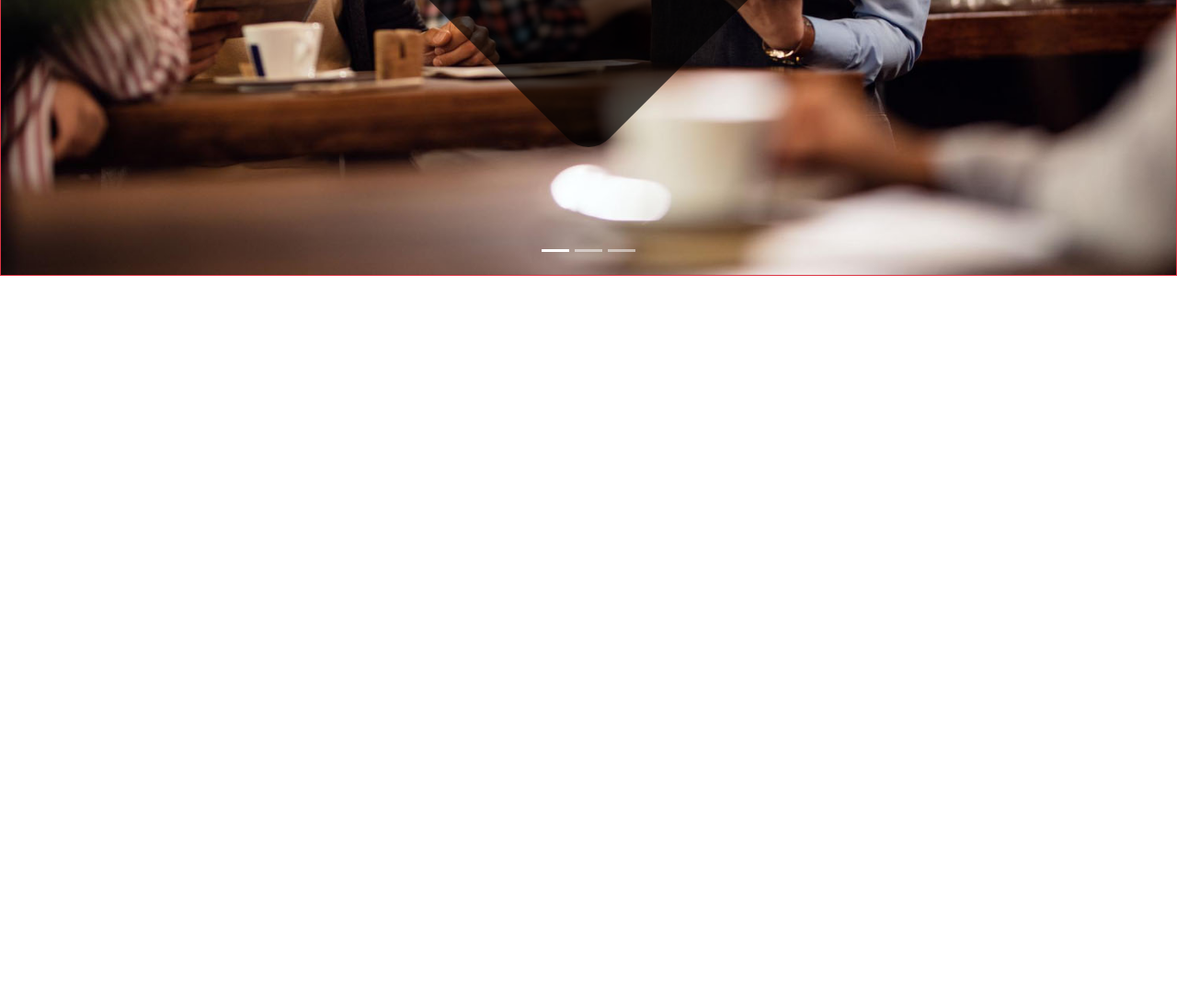
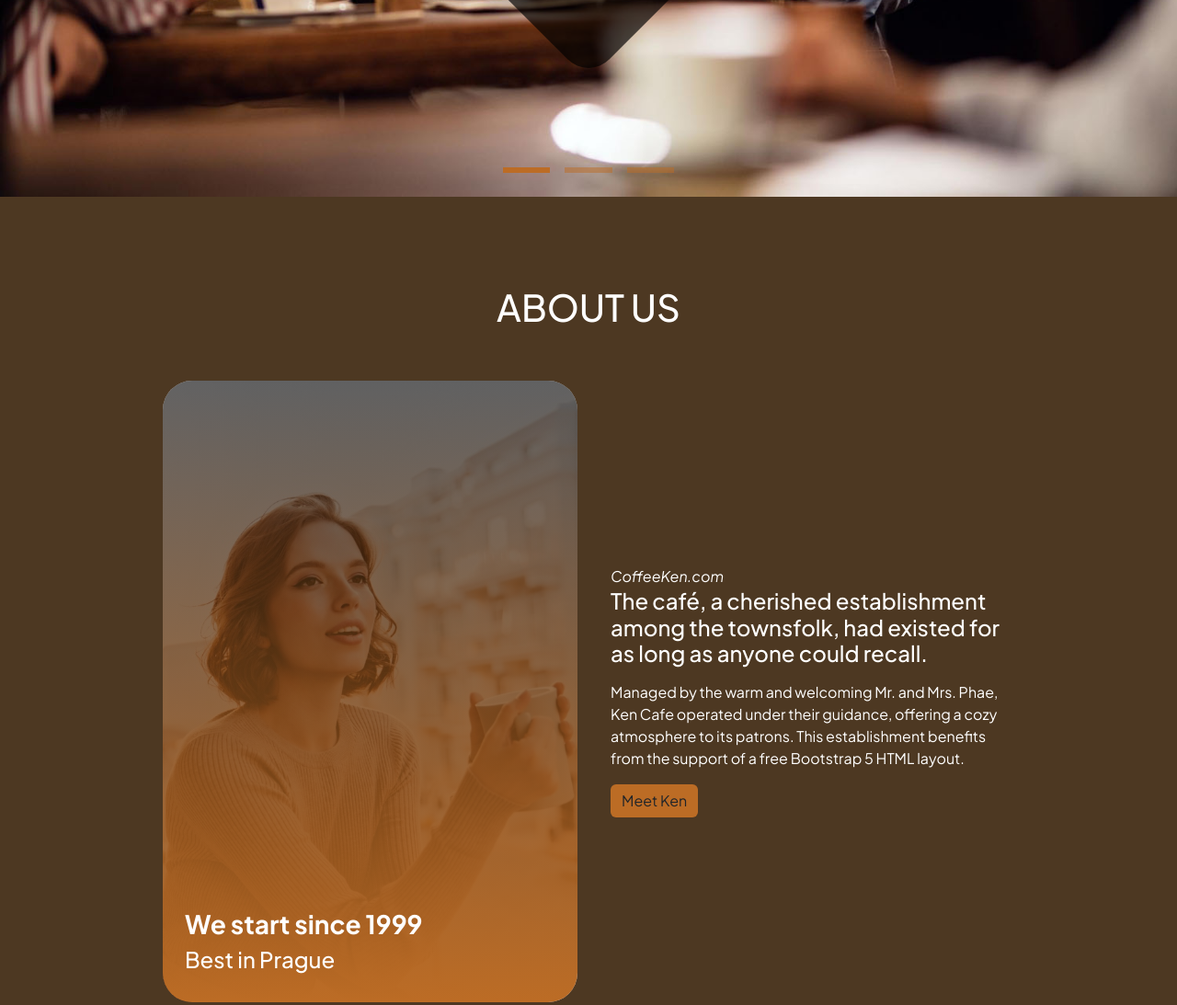
Before and after one commit to FKenanS/Bootstrap_CoffeeShop_Project, a plain HTML site: page Bootstrap-project/index.html in a window 1280 px wide. Shown: the part 586-1679 px from the top of the page at 92% size. Before the commit the page ends 886 px from the top, so only its background shows below. Drawn offline with nearby package versions, Linux system fonts and the light colour scheme.

Commit message:
about-us

```diff
--- a/Bootstrap-project/css/style.css
+++ b/Bootstrap-project/css/style.css
@@ -11,10 +11,13 @@
   --section-color:#b78752;
 }
 
-/* Navbar */
+/*! Navbar */
 
 .navbar{
   background-color: transparent !important;
+  position: fixed;
+  z-index: 1;
+  width: 100%;
 }
 
 .navbar .container{
@@ -45,6 +48,7 @@
 
 .carousel-item img{
   height: 100%;
+  object-fit: cover;
 }
 
 
@@ -84,3 +88,39 @@
   left: 50%;
   transform: translate(-50%, -50%) rotate(45deg);
 }
+
+.carousel-indicators button{
+  background-color: var(--primary-color) !important;
+  padding: 0.1rem !important;
+  width: 3rem !important;
+}
+
+
+/* !ABOUT */
+
+section#about{
+  background-color: var(--secondary-color);
+  width: 100%;
+}
+
+.img-container{
+  position: relative;
+}
+
+.img-container img{
+  width: 100%;
+}
+
+.about-info{
+  position: absolute;
+  top: 0;
+  left: 0;
+  width: 100%;
+  height: 100%;
+  background-image:linear-gradient(to bottom, rgba(0, 0, 0, 0.6), rgb(188, 108, 37, 1));
+}
+
+section#about button{
+  background-color: var(--primary-color);
+  border: none;
+}
--- a/Bootstrap-project/index.html
+++ b/Bootstrap-project/index.html
@@ -56,17 +56,19 @@
           type="button"
           data-bs-target="#carouselExampleCaptions"
           data-bs-slide-to="0"
-          class="active"
+          class="active mx-2"
           aria-current="true"
           aria-label="Slide 1"
         ></button>
         <button
+          class="mx-2"
           type="button"
           data-bs-target="#carouselExampleCaptions"
           data-bs-slide-to="1"
           aria-label="Slide 2"
         ></button>
         <button
+          class="mx-2"
           type="button"
           data-bs-target="#carouselExampleCaptions"
           data-bs-slide-to="2"
@@ -74,7 +76,7 @@
         ></button>
       </div>
       <div class="carousel-inner">
-        <div class="carousel-item active border border-danger">
+        <div class="carousel-item active">
           <img src="./img/slider1.jpg" class="d-block w-100" alt="..." />
           <div class="carousel-caption d-none d-md-block">
             <div class="hero">
@@ -92,15 +94,31 @@
         <div class="carousel-item">
           <img src="./img/slider2.jpg" class="d-block w-100" alt="..." />
           <div class="carousel-caption d-none d-md-block">
-            <h5>Second slide label</h5>
-            <p>Some representative placeholder content for the second slide.</p>
+            <div class="hero">
+              <em>Welcome to KenCafe.com</em>
+              <h1 class="display-1 fw-bolder">Cafe Ken</h1>
+              <p class="fs-5 mb-3">Your Favourite Coffee daily lives</p>
+              <div class="btn-container">
+                <button class="btn me-1 rounded-pill">Our Story</button>
+                <button class="btn ms-1 rounded-pill">Check Menu</button>
+              </div>
+            </div>
+            <div class="black rounded-5"></div>
           </div>
         </div>
         <div class="carousel-item">
           <img src="./img/slider3.jpg" class="d-block w-100" alt="..." />
           <div class="carousel-caption d-none d-md-block">
-            <h5>Third slide label</h5>
-            <p>Some representative placeholder content for the third slide.</p>
+            <div class="hero">
+              <em>Welcome to KenCafe.com</em>
+              <h1 class="display-1 fw-bolder">Cafe Ken</h1>
+              <p class="fs-5 mb-3">Your Favourite Coffee daily lives</p>
+              <div class="btn-container">
+                <button class="btn me-1 rounded-pill">Our Story</button>
+                <button class="btn ms-1 rounded-pill">Check Menu</button>
+              </div>
+            </div>
+            <div class="black rounded-5"></div>
           </div>
         </div>
       </div>
@@ -124,6 +142,43 @@
       </button>
     </div>
 
+    <!-- -----------------------------------ABOUT------------------------------------ -->
+    <section id="about" class="py-5">
+      <h1 class="text-white text-center py-5">ABOUT US</h1>
+      <div class="container">
+        <div class="row align-items-center justify-content-center">
+          <div class="col-12 col-md-5">
+            <div
+              class="img-container overflow-hidden object-fit-cover rounded-5"
+            >
+              <img src="./img/about.jpg" alt="about" />
+
+              <div
+                class="about-info d-flex flex-column justify-content-end text-white p-4"
+              >
+                <h4 class="fs-3 fw-bolder">We start since 1999</h4>
+                <h4 class="fs-4">Best in Prague</h4>
+              </div>
+            </div>
+          </div>
+          <div class="col-12 col-md-5 text-white p-4">
+            <em class="pt-5">CoffeeKen.com</em>
+            <h2 class="fs-4 mb-3">
+              The café, a cherished establishment among the townsfolk, had
+              existed for as long as anyone could recall.
+            </h2>
+            <p>
+              Managed by the warm and welcoming Mr. and Mrs. Phae, Ken Cafe
+              operated under their guidance, offering a cozy atmosphere to its
+              patrons. This establishment benefits from the support of a free
+              Bootstrap 5 HTML layout.
+            </p>
+            <button class="btn">Meet Ken</button>
+          </div>
+        </div>
+      </div>
+    </section>
+
     <script
       src="https://cdn.jsdelivr.net/npm/bootstrap@5.3.8/dist/js/bootstrap.bundle.min.js"
       integrity="sha384-FKyoEForCGlyvwx9Hj09JcYn3nv7wiPVlz7YYwJrWVcXK/BmnVDxM+D2scQbITxI"
```
